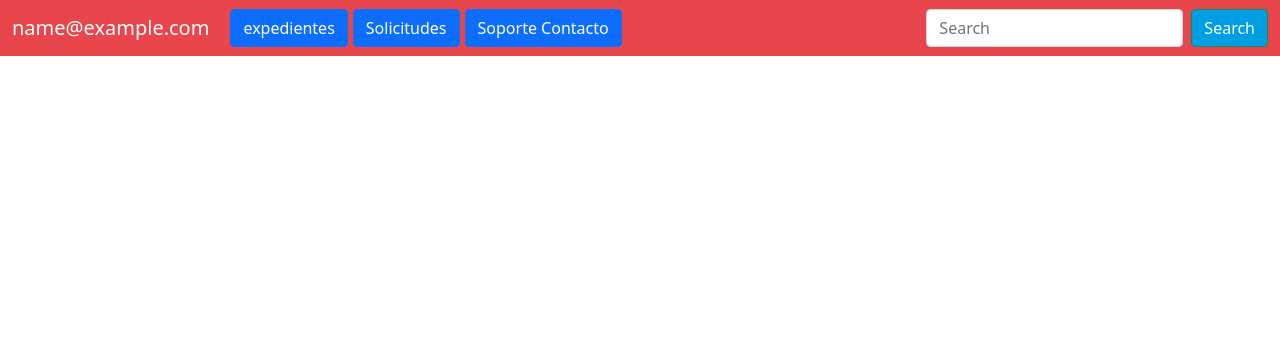
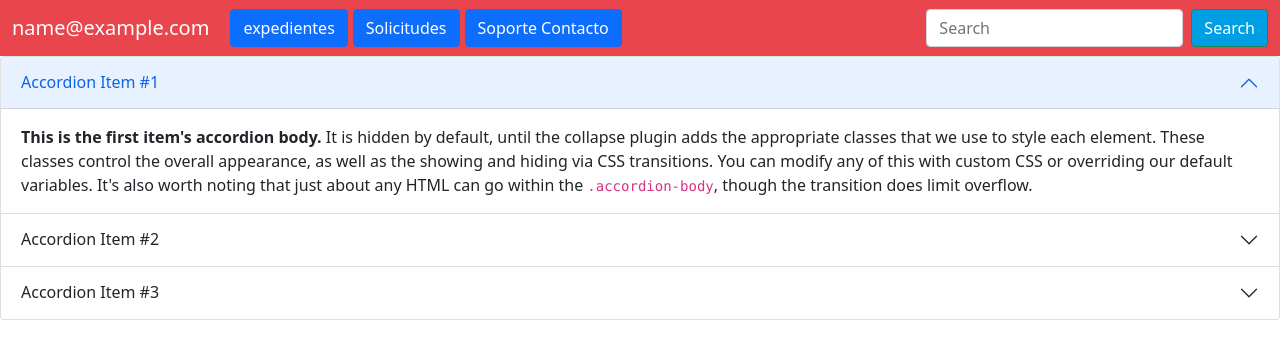
Before and after one commit to diagnoExpress/diargnoExpress, a PHP site: page /view/V_usu_internos.php in a window 1280 px wide. Shown: the top 359 px of the page. Run offline with PHP 8.4, Linux system fonts and the light colour scheme; the visitor is signed in with stand-in values (Sample User, id 1); data that the repository does not hold is empty.

Commit message:
internos luis fuentes

```diff
--- a/controller/C_solicitudes.php
+++ b/controller/C_solicitudes.php
@@ -23,5 +23,4 @@ echo $_POST['tSolicitante']. "<br>";
 echo $_POST['dSolicitud']. "<br>";
 $con->guardarSolicitud($_POST['nSolicitud'], $_POST['tSolicitud'], $_POST['tSolicitante'], $_POST['dSolicitud']);
     }
-
 ?>
--- a/model/conexion.php
+++ b/model/conexion.php
@@ -35,9 +35,6 @@ function conectar(){
     }
 }
 //extracion de datos
-
-
-
 function extraerUsuaro($a,$b){
 $dato=mysqli_query($this->conectar,"select * from usuarios where correo_us='$a' and clave='$b'");
 return $dato;
@@ -81,7 +78,7 @@ function verificarUsuario($a,$b){
 
     //rene ruano 1/04/2021 funcion guardar solicitud
     function guardarSolicitud($numSol, $tipoSol, $tipoSolicit, $descripSol){
-        mysqli_query($this->conectar,"insert into solicitudes(num_solicitud, tipo_solicitud, tipo_solicitante, descripcion, num_expediente) values ('$numSol', '$tipoSol', '$tipoSolicit', '$descripSol',1)" );
+        mysqli_query($this->conectar,"insert into solicitudes(num_solicitud, tipo_solicitud, tipo_solicitante, descripcion, num_expediente, id_estados) values ('$numSol', '$tipoSol', '$tipoSolicit', '$descripSol',1,1)" );
     }
 
     //rene ruano 1/04/2021 funcion para extraer expdientes
--- a/view/V_usu_internos.php
+++ b/view/V_usu_internos.php
@@ -52,6 +52,52 @@
         </div>
       </div>
     </nav>
+
+
+    <!--cuerpo de la pagina-->
+<div id="cuerpo">
+<div class="accordion" id="accordionExample">
+  <div class="accordion-item">
+    <h2 class="accordion-header" id="headingOne">
+      <button class="accordion-button" type="button" data-bs-toggle="collapse" data-bs-target="#collapseOne" aria-expanded="true" aria-controls="collapseOne">
+        Accordion Item #1
+      </button>
+    </h2>
+    <div id="collapseOne" class="accordion-collapse collapse show" aria-labelledby="headingOne" data-bs-parent="#accordionExample">
+      <div class="accordion-body">
+        <strong>This is the first item's accordion body.</strong> It is hidden by default, until the collapse plugin adds the appropriate classes that we use to style each element. These classes control the overall appearance, as well as the showing and hiding via CSS transitions. You can modify any of this with custom CSS or overriding our default variables. It's also worth noting that just about any HTML can go within the <code>.accordion-body</code>, though the transition does limit overflow.
+      </div>
+    </div>
+  </div>
+  <div class="accordion-item">
+    <h2 class="accordion-header" id="headingTwo">
+      <button class="accordion-button collapsed" type="button" data-bs-toggle="collapse" data-bs-target="#collapseTwo" aria-expanded="false" aria-controls="collapseTwo">
+        Accordion Item #2
+      </button>
+    </h2>
+    <div id="collapseTwo" class="accordion-collapse collapse" aria-labelledby="headingTwo" data-bs-parent="#accordionExample">
+      <div class="accordion-body">
+        <strong>This is the second item's accordion body.</strong> It is hidden by default, until the collapse plugin adds the appropriate classes that we use to style each element. These classes control the overall appearance, as well as the showing and hiding via CSS transitions. You can modify any of this with custom CSS or overriding our default variables. It's also worth noting that just about any HTML can go within the <code>.accordion-body</code>, though the transition does limit overflow.
+      </div>
+    </div>
+  </div>
+  <div class="accordion-item">
+    <h2 class="accordion-header" id="headingThree">
+      <button class="accordion-button collapsed" type="button" data-bs-toggle="collapse" data-bs-target="#collapseThree" aria-expanded="false" aria-controls="collapseThree">
+        Accordion Item #3
+      </button>
+    </h2>
+    <div id="collapseThree" class="accordion-collapse collapse" aria-labelledby="headingThree" data-bs-parent="#accordionExample">
+      <div class="accordion-body">
+        <strong>This is the third item's accordion body.</strong> It is hidden by default, until the collapse plugin adds the appropriate classes that we use to style each element. These classes control the overall appearance, as well as the showing and hiding via CSS transitions. You can modify any of this with custom CSS or overriding our default variables. It's also worth noting that just about any HTML can go within the <code>.accordion-body</code>, though the transition does limit overflow.
+      </div>
+    </div>
+  </div>
+</div>
+</div>
+
+<!--cuerpo de la pagina-->
+
 
 <!-- crear soporte y contacto Douglas Hernandez-->
 <div class="offcanvas offcanvas-end" tabindex="-1" id="offcanvasExample2" aria-labelledby="offcanvasExampleLabel" style="width:100%;">
@@ -365,5 +411,8 @@
         </div>
       </div>
     </div>
+
+
+
   </body>
 </html>
```
